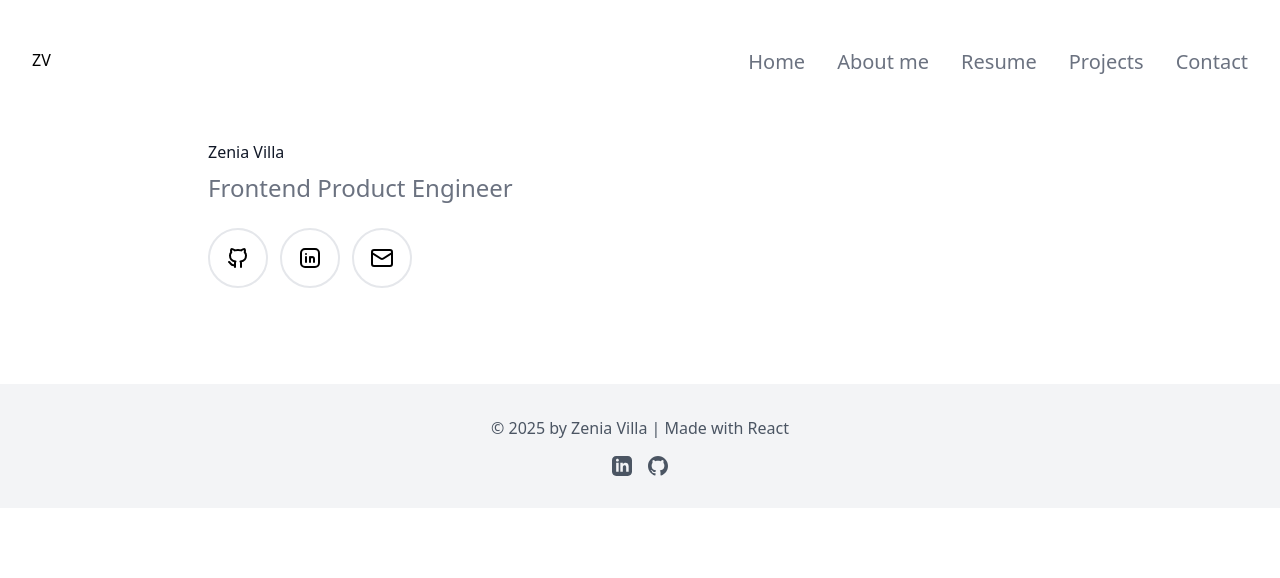
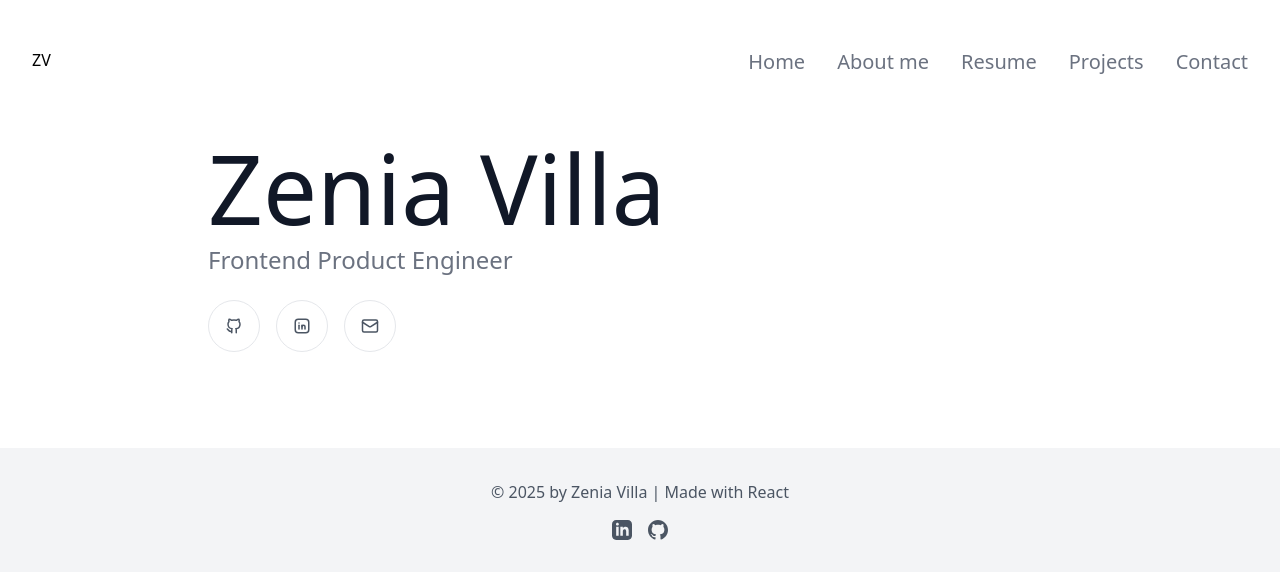
Before and after one commit to zeniavilla/zenia-villa-web, a React (Vite) app: page / in a window 1280 px wide. Shown: the top 578 px of the page. Built offline with nearby package versions, Linux system fonts and the light colour scheme.

Commit message:
Fix SectionTitle

```diff
--- a/src/components/section-title/section-title.tsx
+++ b/src/components/section-title/section-title.tsx
@@ -1,5 +1,7 @@
+type TextSize = "8xl" | "7xl" | "6xl" | "5xl" | "4xl" | "3xl" | "2xl" | "xl";
+
 interface SectionTitleProps {
-  size?: string;
+  size?: TextSize;
   title: string;
   subtitle?: string;
   link?: string;
@@ -13,9 +15,20 @@ function SectionTitle({
   link,
   linkText
 }: SectionTitleProps) {
+  const sizeClasses: Record<TextSize, string> = {
+    "8xl": "text-8xl",
+    "7xl": "text-7xl",
+    "6xl": "text-6xl",
+    "5xl": "text-5xl",
+    "4xl": "text-4xl",
+    "3xl": "text-3xl",
+    "2xl": "text-2xl",
+    "xl": "text-xl"
+  };
+
   return (
     <div className="mb-6">
-      <div className={`text-${size} font-light text-gray-900 mb-2`}>
+      <div className={`${sizeClasses[size]} font-light text-gray-900 mb-2`}>
         {title}
       </div>
       {subtitle && (
--- a/src/index.css
+++ b/src/index.css
@@ -2,6 +2,6 @@
 @tailwind components;
 @tailwind utilities;
 
-* {
+html {
   font-size: 16px;
 }
--- a/src/pages/home/home.tsx
+++ b/src/pages/home/home.tsx
@@ -5,20 +5,26 @@ import { Mail } from 'lucide-react';
 
 const Home = () => {
   const socialLinks = [
-    {icon: GitHubIcon, href: "https://github.com/zeniavilla", label: "github.com/zeniavilla", id: "github-link"},
-    {icon: LinkedInIcon, href: "https://www.linkedin.com/in/zeniavilla", label: "linkedin.com/in/zeniavilla", id: "linkedin-link"},
-    {icon: Mail, href: "mailto:zavilla90@gmail.com", label: "zavilla90@gmail.com", id: "email-link"}
+    {icon: GitHubIcon, href: "https://github.com/zeniavilla", label: "github.com/zeniavilla", id: "github-link", ariaLabel: "GitHub"},
+    {icon: LinkedInIcon, href: "https://www.linkedin.com/in/zeniavilla", label: "linkedin.com/in/zeniavilla", id: "linkedin-link", ariaLabel: "LinkedIn"},
+    {icon: Mail, href: "mailto:zavilla90@gmail.com", label: "zavilla90@gmail.com", id: "email-link", ariaLabel: "Email"},
   ];
 
   return (
     <div className="max-w-4xl mx-auto px-4 py-8">
       <SectionTitle title="Zenia Villa" subtitle="Frontend Product Engineer" />
-      <div className="flex flex-row gap-3">
+      <div className="flex flex-row gap-4">
         {
           socialLinks.map((link) => (
-            <div key={link.id} className="rounded-full border-gray-200 border-2 p-4">
-              <link.icon />
-            </div>
+            <a
+              href={link.href}
+              target="_blank"
+              key={link.id}
+              className="rounded-full border border-gray-200 p-4 flex items-center justify-center hover:border-gray-400 hover:bg-gray-50 transition-all"
+              aria-label={link.ariaLabel}
+            >
+              <link.icon width={18} height={18} className="text-gray-600" />
+            </a>
           ))
         }
       </div>
```
